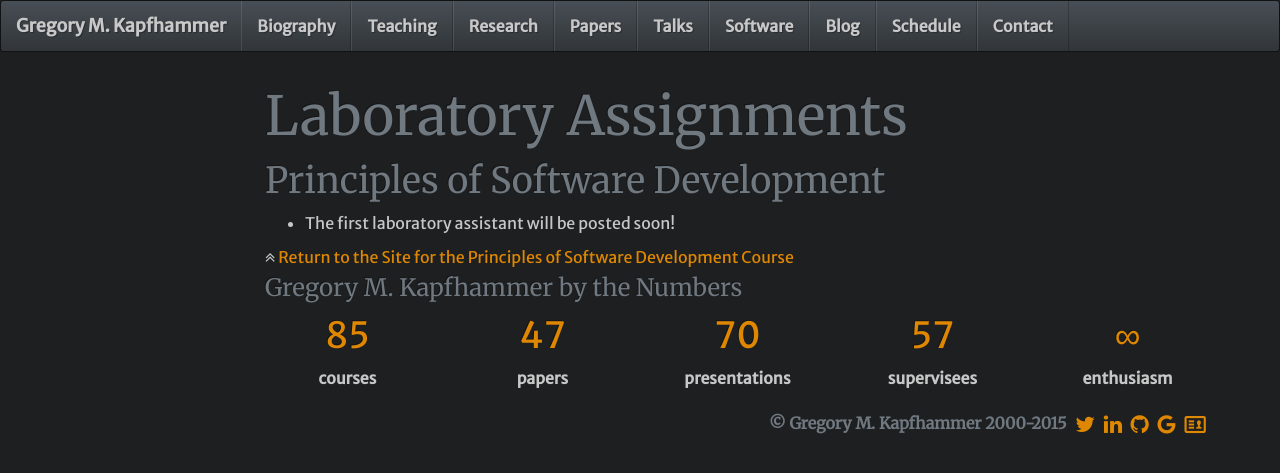
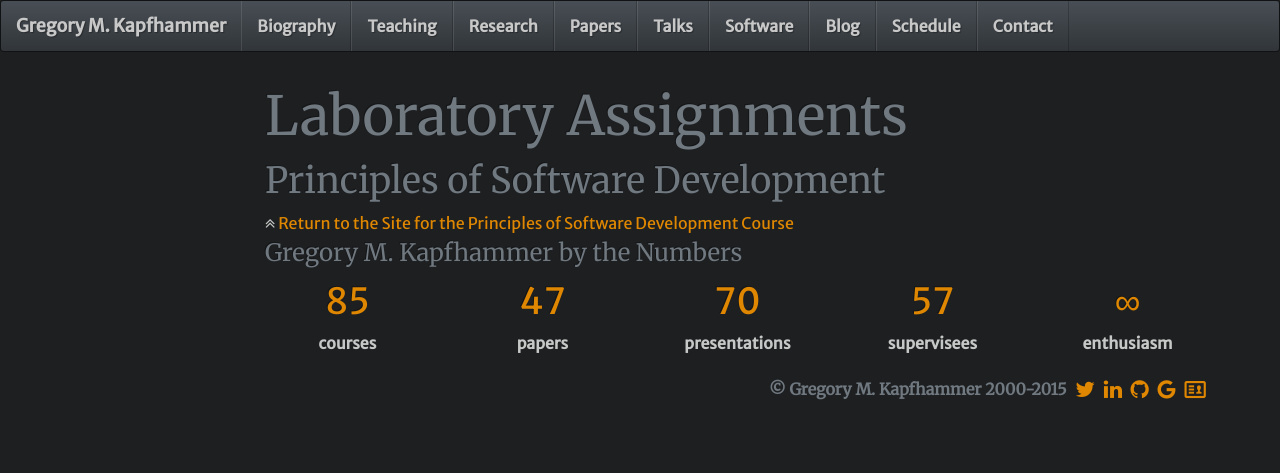
Before and after one commit to geerc/www, a Jekyll site: the page built from gkapfham/teaching/cs280F2015/laboratories.md, in a window 1280 px wide. Shown: the top 473 px of the page. Built offline with Jekyll 4.4.1, drawn with Linux system fonts in a browser that asks for light colours; nearby versions of some CDN libraries; Markdown is read by kramdown in place of the engine named in the settings; comment, search, counter and statistics services are not loaded.

Commit message:
Removing the temporary placeholder from the laboratories file for cs280F2015.

```diff
--- a/gkapfham/teaching/cs280F2015/laboratories.md
+++ b/gkapfham/teaching/cs280F2015/laboratories.md
@@ -14,5 +14,3 @@ backup: ../../../
 # {{page.title}}
 
 ## {{page.subtitle}}
-
-- The first laboratory assistant will be posted soon!
```
